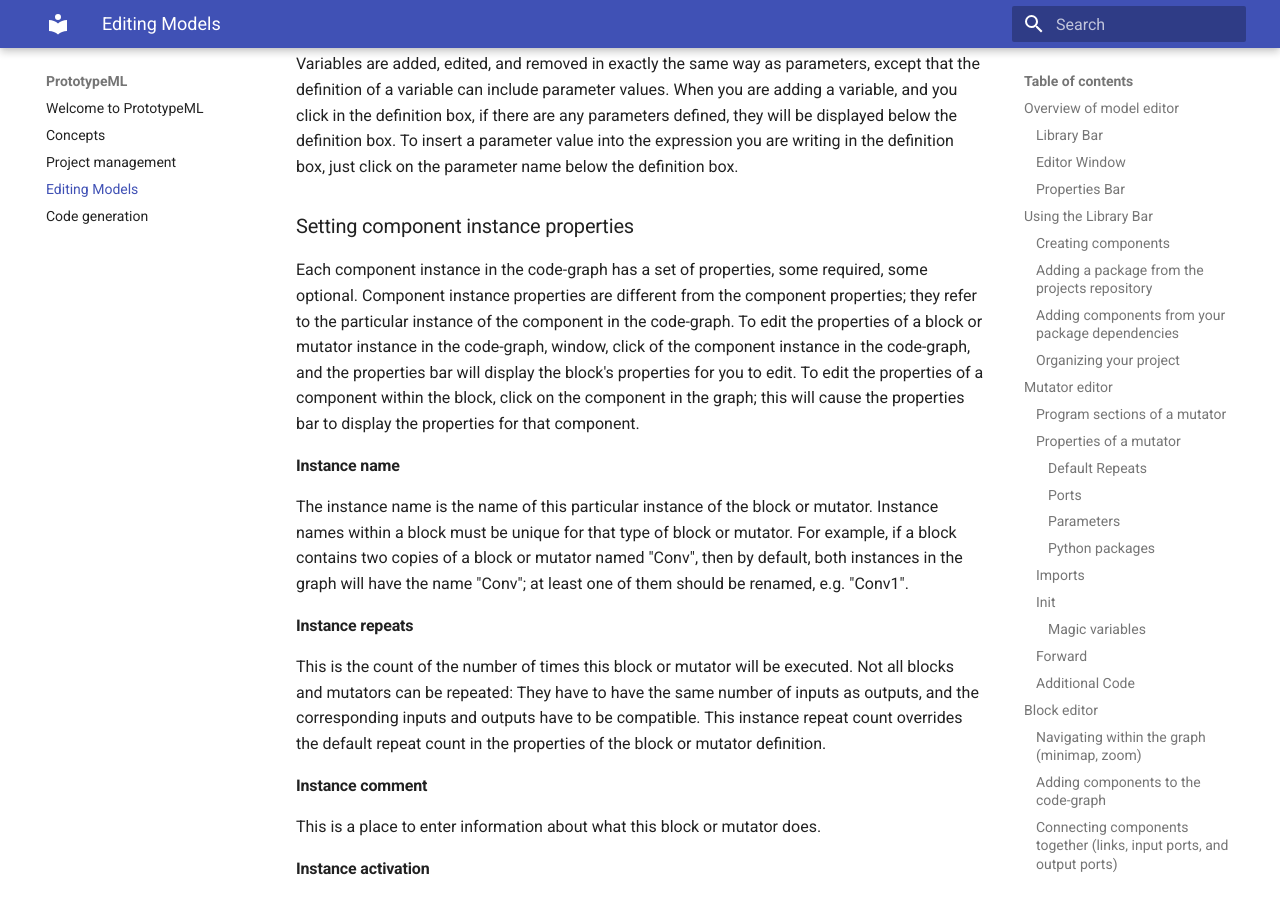
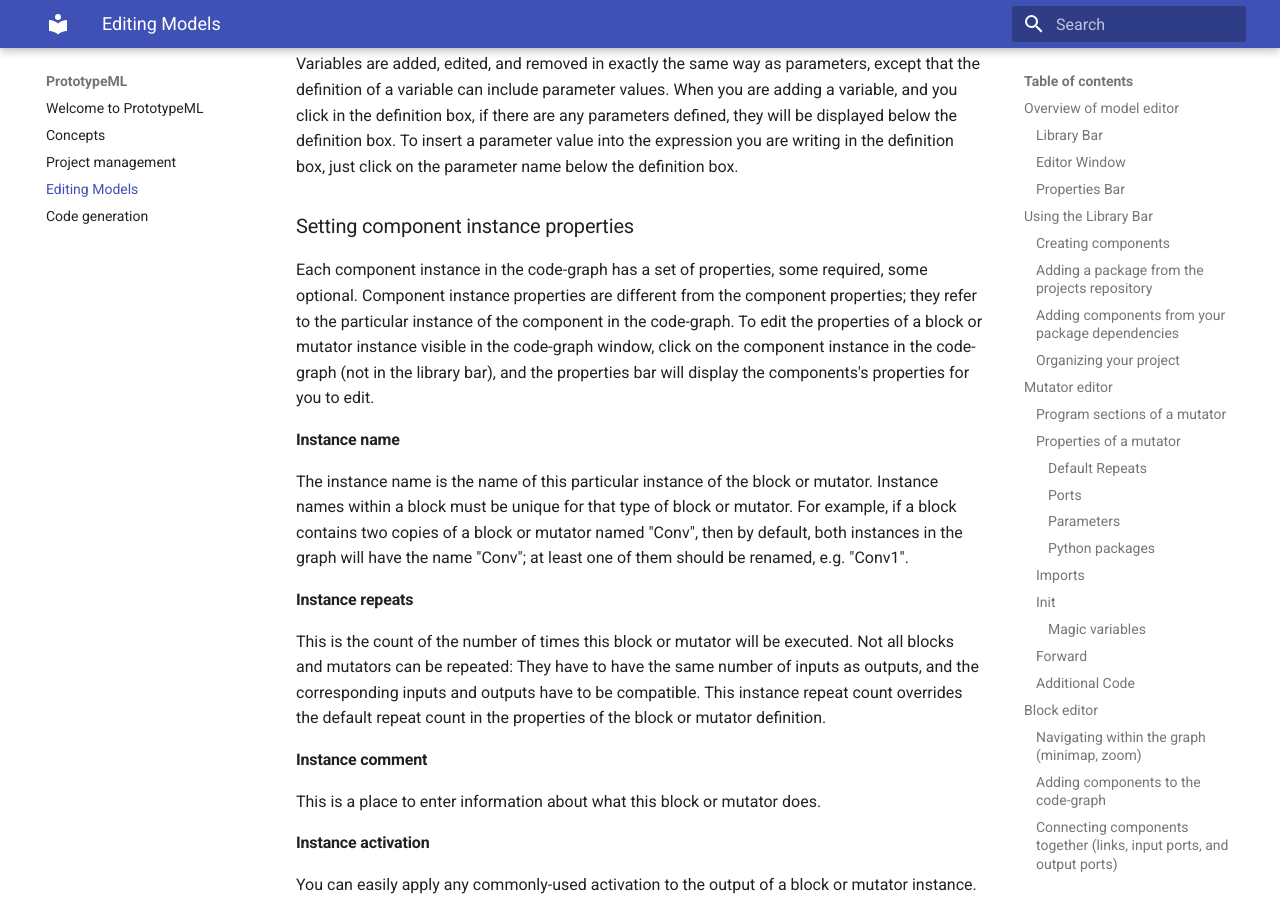
Before and after one commit to PrototypeML/PrototypeML, an MkDocs documentation site: the page built from docs/models.md, in a window 1280 px wide and 900 px high, scrolled down 9181 px. Built offline with MkDocs 1.6.1 and Material for MkDocs 9.7.7, drawn with Linux system fonts in a browser that asks for light colours.

Commit message:
Fix typos

```diff
--- a/docs/models.md
+++ b/docs/models.md
@@ -373,10 +373,9 @@
 
 Each component instance in the code-graph has a set of properties, some required, some optional. Component
 instance properties are different from the component properties; they refer to the particular instance of the
-component in the code-graph. To edit the properties of a block or mutator instance in the code-graph, window,
-click of the component instance in the code-graph, and the properties bar will display the block's properties
-for you to edit.  To edit the properties of a component within the block, click on the component in the graph;
-this will cause the properties bar to display the properties for that component.
+component in the code-graph. To edit the properties of a block or mutator instance visible in the code-graph
+window, click on the component instance in the code-graph (not in the library bar), and the properties bar
+will display the components's properties for you to edit.
 
 #### Instance name
 
```
